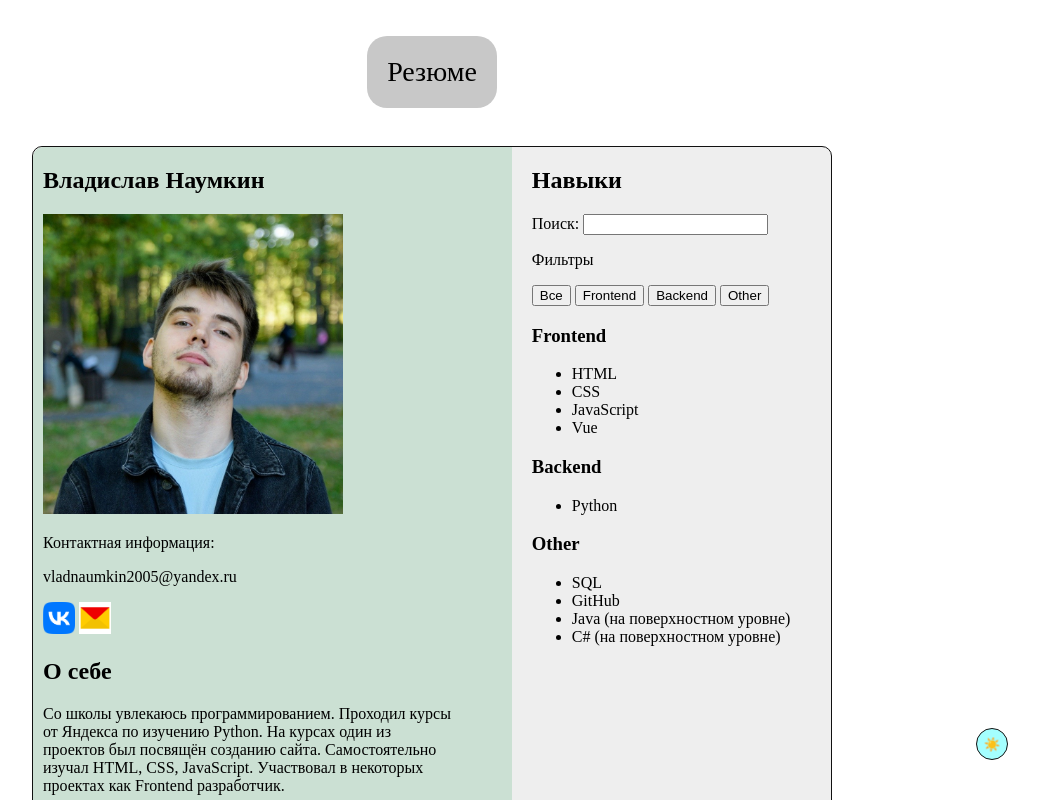
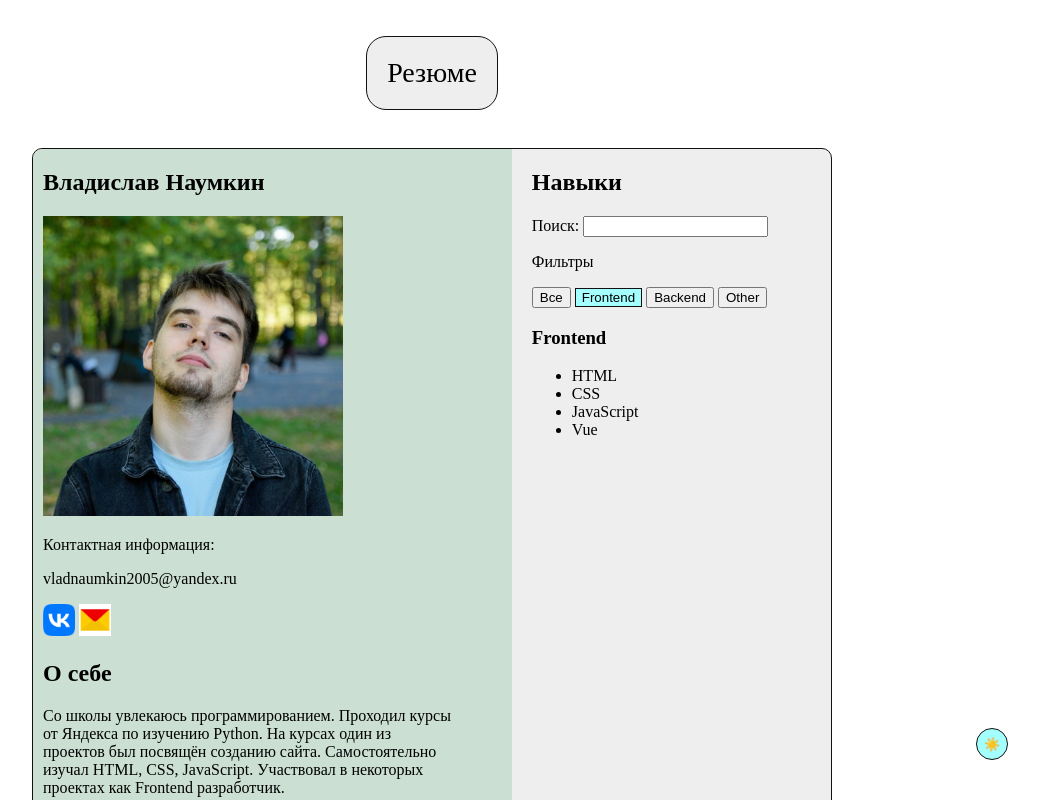
Before and after one commit to VladWes/Resume, a plain HTML site: page index.html in a window 1280 px wide. Both pictures are taken after a click on the button "Frontend". Shown: the top 800 px of the page, without its empty margins (208-1247 px from the left). Drawn offline with Linux system fonts and the light colour scheme.

Commit message:
html + css + js

```diff
--- a/index.html
+++ b/index.html
@@ -62,29 +62,31 @@
                 <label for="search">Поиск: </label>
                 <input type="text" id="search">
                 <p>Фильтры</p>
-                <button type="button">Все</button>
-                <button type="button">Frontend</button>
-                <button type="button">Backend</button>
-                <button type="button">Other</button>
+                <button type="button" class="filter">Все</button>
+                <button type="button" class="filter">Frontend</button>
+                <button type="button" class="filter">Backend</button>
+                <button type="button" class="filter">Other</button>
 
                 <h3>Frontend</h3>
-                <ul>
-                    <li>HTML</li>
-                    <li>CSS</li>
-                    <li>JavaScript</li>
-                    <li>Vue</li>
+                <ul class="skills">
+                    <li class="frontend">HTML</li>
+                    <li class="frontend">CSS</li>
+                    <li class="frontend">JavaScript</li>
+                    <li class="frontend">Vue</li>
                 </ul>
                 <h3>Backend</h3>
-                <ul>
-                    <li>Python</li>
+                <ul class="skills">
+                    <li class="backend">Python</li>
                 </ul>
                 <h3>Other</h3>
-                <ul>
-                    <li>SQL</li>
-                    <li>GitHub</li>
-                    <li>Java (на поверхностном уровне)</li>
-                    <li>C# (на поверхностном уровне)</li>
+                <ul class="skills">
+                    <li class="other">SQL</li>
+                    <li class="other">GitHub</li>
+                    <li class="other">Java (на поверхностном уровне)</li>
+                    <li class="other">C# (на поверхностном уровне)</li>
                 </ul>
+
+                <p id="no-results" class="hidden">Ничего не найдено.</p>
             </section>
         </div>
     </main>
--- a/scripts.js
+++ b/scripts.js
@@ -1,6 +1,6 @@
-
 if (localStorage.getItem('theme') === 'dark') {
     document.body.classList.add('dark-theme');
+    document.querySelector('.change_theme').textContent = '🌙';
 }
 
 function change_theme() {
@@ -13,3 +13,72 @@ function change_theme() {
         document.querySelector('.change_theme').textContent = '☀️';
     }
 }
+
+searchInput = document.getElementById('search');
+filterButtons = document.querySelectorAll('.filter');
+allSkills = document.querySelectorAll('.skills li');
+noResults = document.getElementById('no-results');
+allLists = document.querySelectorAll('.skills');
+
+let activeCategory = 'all';
+
+function getCategoryFromButton(btn) {
+    const text = btn.textContent.trim().toLowerCase();
+    if (text == 'frontend') return 'frontend';
+    else if (text == 'backend') return 'backend';
+    else if (text == 'other') return 'other';
+    else return 'all';
+}
+
+function updateSkills() {
+    const query = searchInput.value.trim().toLowerCase();
+    let visibleCount = 0;
+
+    allSkills.forEach(skill => {
+        const skillText = skill.textContent.toLowerCase();
+
+        const matchCategory =
+            activeCategory == 'all' || skill.classList.contains(activeCategory);
+
+        const matchSearch = skillText.includes(query);
+
+        if (matchCategory && matchSearch) {
+            skill.style.display = '';
+            visibleCount++;
+        } else {
+            skill.style.display = 'none';
+        }
+    });
+
+    allLists.forEach(list => {
+        const visibleItems = list.querySelectorAll('li:not([style*="display: none"])');
+        const heading = list.previousElementSibling;
+
+        if (visibleItems.length == 0) {
+            if (heading) heading.style.display = 'none';
+            list.style.display = 'none';
+        } else {
+            if (heading) heading.style.display = '';
+            list.style.display = '';
+        }
+    });
+
+    if (visibleCount == 0) {
+        noResults.classList.remove('hidden');
+    } else {
+        noResults.classList.add('hidden');
+    }
+}
+
+searchInput.addEventListener('input', updateSkills);
+
+filterButtons.forEach(btn => {
+    btn.addEventListener('click', () => {
+        activeCategory = getCategoryFromButton(btn);
+
+        filterButtons.forEach(b => b.classList.remove('active'));
+        btn.classList.add('active');
+
+        updateSkills();
+    });
+});
--- a/styles.css
+++ b/styles.css
@@ -15,7 +15,8 @@ header {
 
 header p {
     padding: 20px;
-    background: rgb(200, 200, 200);
+    background: rgb(238, 238, 238);
+    border: 1px solid rgb(17, 17, 17);
     border-radius: 20px;
 }
 
@@ -84,7 +85,6 @@ main {
     border: 1px solid rgb(17, 17, 17);
     border-radius: 100%;
     background-color: rgb(164, 255, 255);
-    z-index: 1;
     position: fixed;
     right: 5%;
     bottom: 5%;
@@ -112,6 +112,25 @@ body.dark-theme .right {
 
 body.dark-theme .change_theme {
     background: gray;
+}
+
+.hidden {
+    display: none;
+}
+
+#no-results {
+    margin-top: 10px;
+}
+
+
+.filter.active {
+    background: rgb(164, 255, 255);
+    border: 1px solid rgb(17, 17, 17);
+}
+
+body.dark-theme .filter.active {
+    background: gray;
+    color: white;
 }
 
 @media (max-width: 768px) {
```
